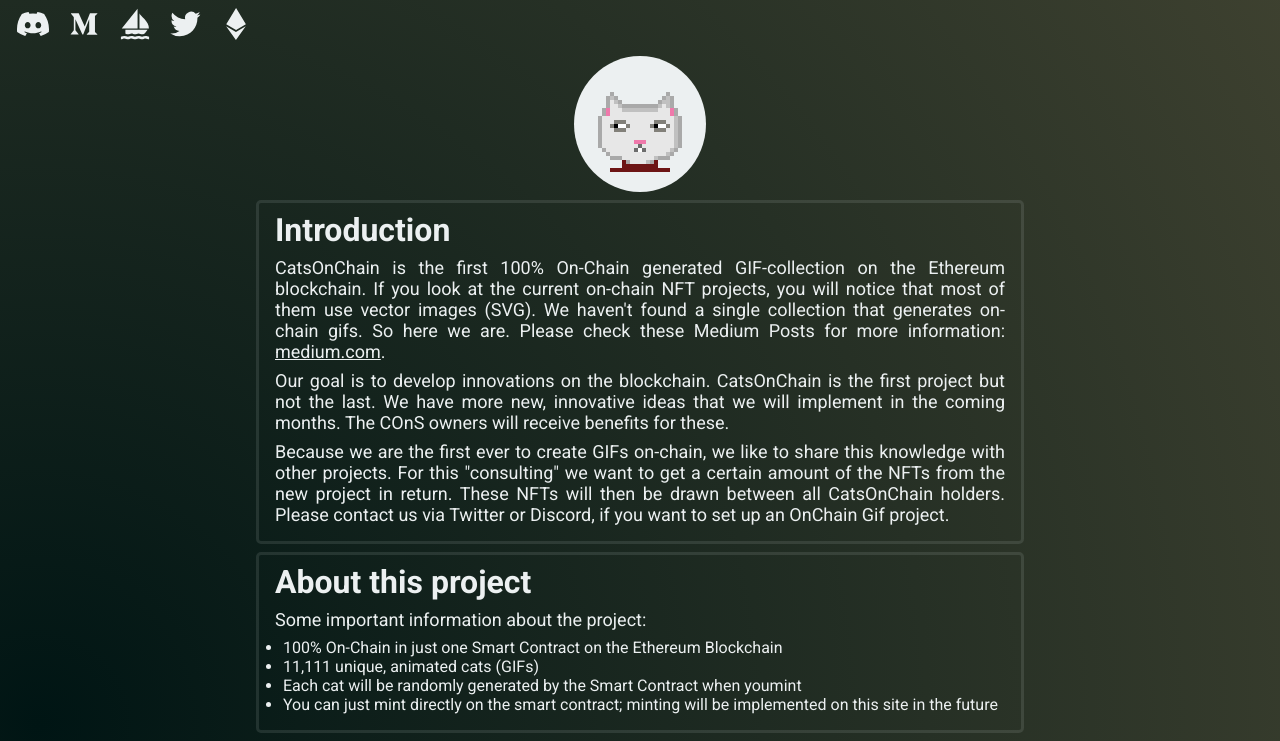
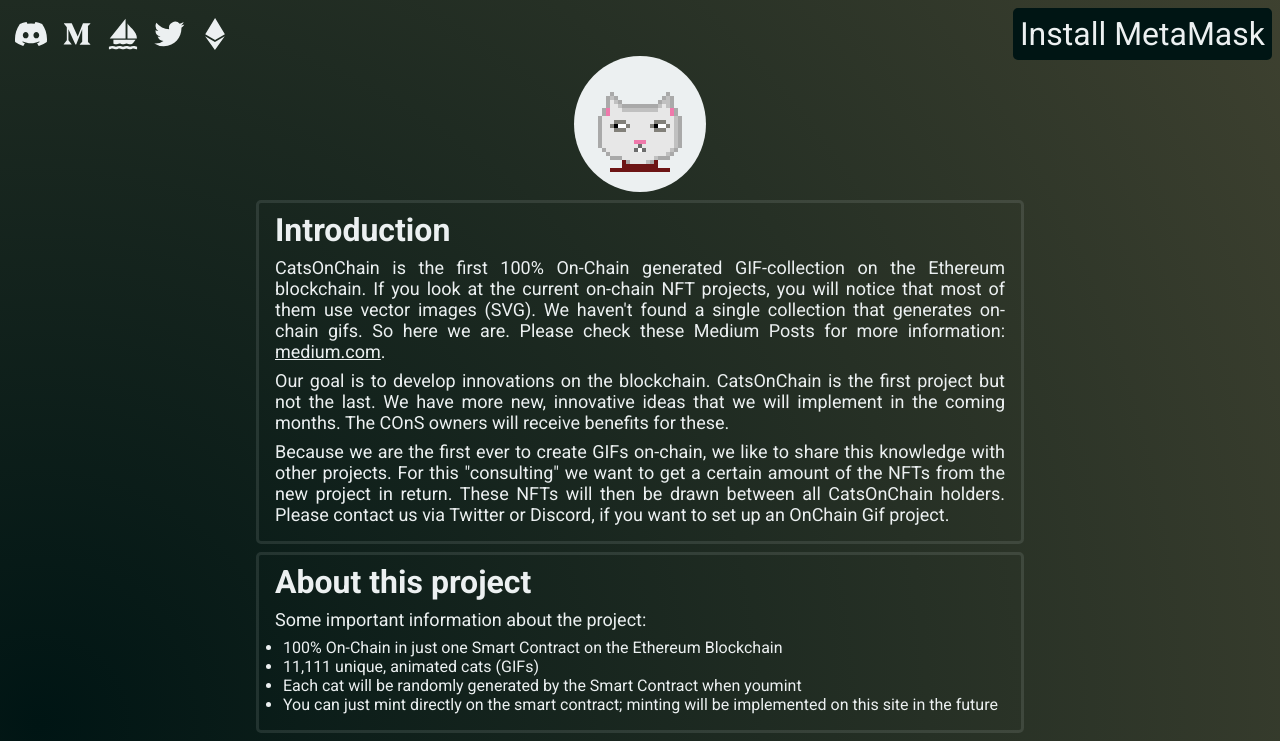
Before and after one commit to desombre/catsonchain, a React (Create React App) app: page / in a window 1280 px wide. Shown: the top 741 px of the page. Built offline with nearby package versions, Linux system fonts and the light colour scheme.

Commit message:
Add Minting (button) component

```diff
--- a/src/components/header/Header.js
+++ b/src/components/header/Header.js
@@ -1,3 +1,4 @@
+import Mint from "../mint/Mint";
 import "./Header.css";
 
 const Header = () => {
@@ -90,7 +91,7 @@ const Header = () => {
       </div>
 
       <div className="divider"></div>
-      <div className="anchorsContainer"></div>
+      <div className="anchorsContainer"><Mint/></div>
     </div>
   );
 };
--- /dev/null
+++ b/src/components/mint/Mint.css
@@ -0,0 +1,14 @@
+.mintButton {
+  height: 100%;
+  font-size: 1rem;
+}
+
+.buttonWrapper {
+  margin-right: 16px;
+}
+
+@media screen and (min-width: 1200px) {
+    .mintButton {
+        font-size: 2rem;
+      }
+  }
--- /dev/null
+++ b/src/components/mint/Mint.js
@@ -0,0 +1,32 @@
+import { useState, useEffect } from "react";
+import { detectMetaMask, connectToMetaMask } from "../../utils";
+import "./Mint.css";
+
+const Mint = () => {
+  const [metaMaskInstalled, setMetaMaskInstalled] = useState(false);
+
+  useEffect(() => {
+    setMetaMaskInstalled(detectMetaMask());
+  }, []);
+
+  const mint = () => {
+   /*  console.log(
+      `Metamask is ${metaMaskInstalled ? "installed" : "not installed"}.`
+    ); */
+    if (metaMaskInstalled) {
+      connectToMetaMask();
+    } else {
+      window.open("https://metamask.io/", "_blank");
+    }
+  };
+
+  return (
+    <div className="buttonWrapper">
+      <button className="btn mintButton" onClick={mint}>
+        {metaMaskInstalled ? "Adopt a cat!" : "Install MetaMask"}
+      </button>
+    </div>
+  );
+};
+
+export default Mint;
```
